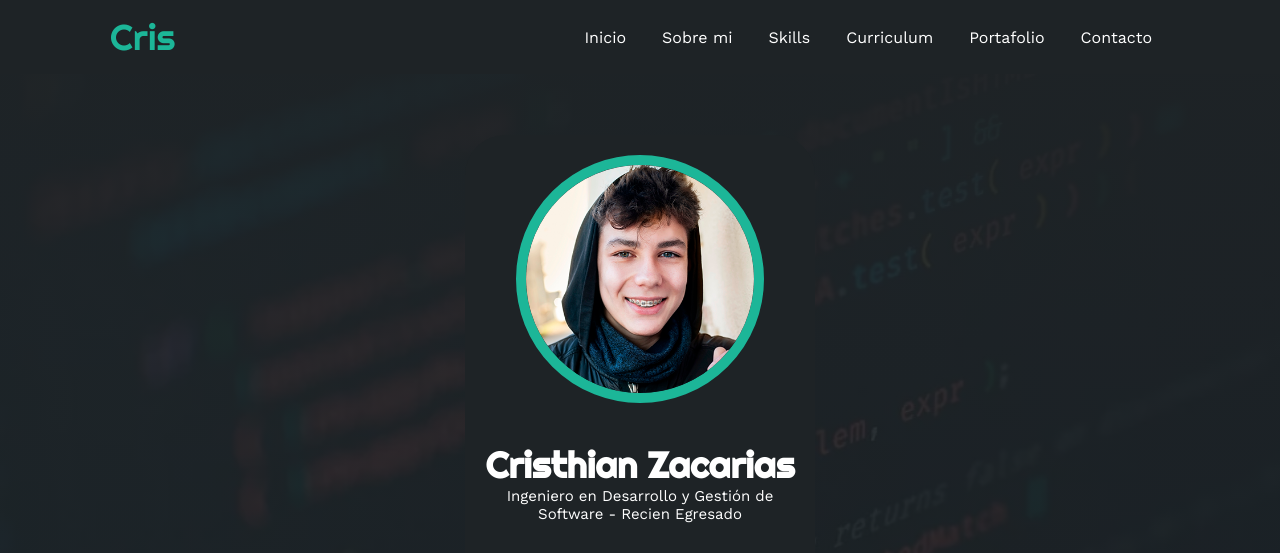
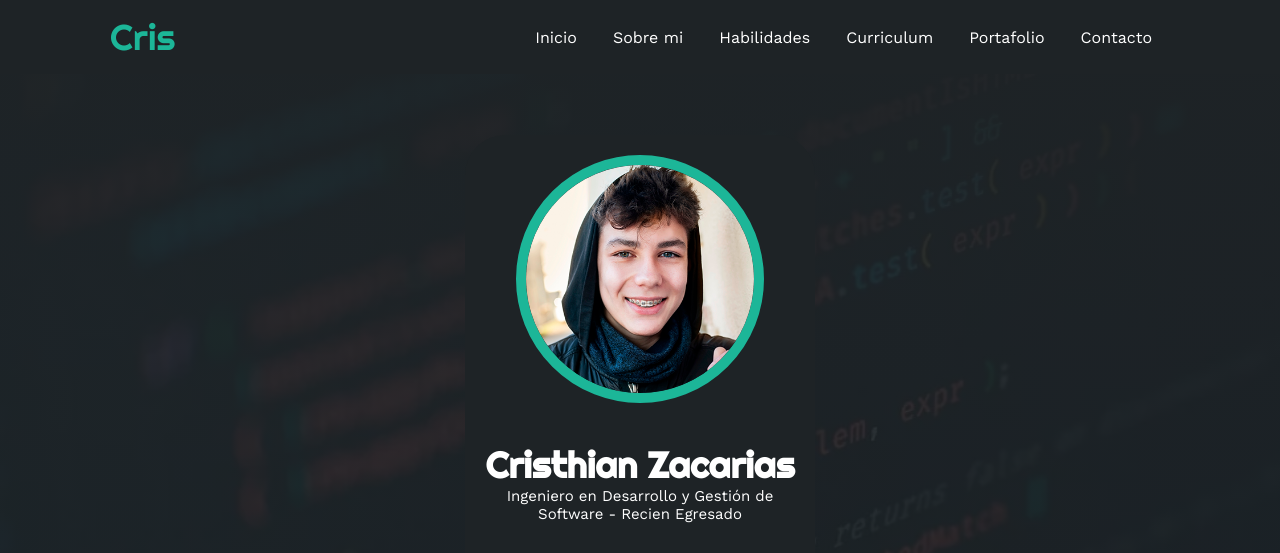
Before and after one commit to CristhianZacarias/Portafolio, a plain HTML site: page index.html in a window 1280 px wide. Shown: the top 553 px of the page. Drawn offline with nearby package versions, Linux system fonts and the light colour scheme.

Commit message:
Cambio de skills a habilidades

```diff
--- a/index.html
+++ b/index.html
@@ -19,7 +19,7 @@
                 <ul>
                     <li><a href="#inicio">Inicio</a></li>
                     <li><a href="#sobremi">Sobre mi</a></li>
-                    <li><a href="#skills">Skills</a></li>
+                    <li><a href="#skills">Habilidades</a></li>
                     <li><a href="#curriculum">Curriculum</a></li>
                     <li><a href="#portafolio">Portafolio</a></li>
                     <li><a href="#contacto">Contacto</a></li>
```
